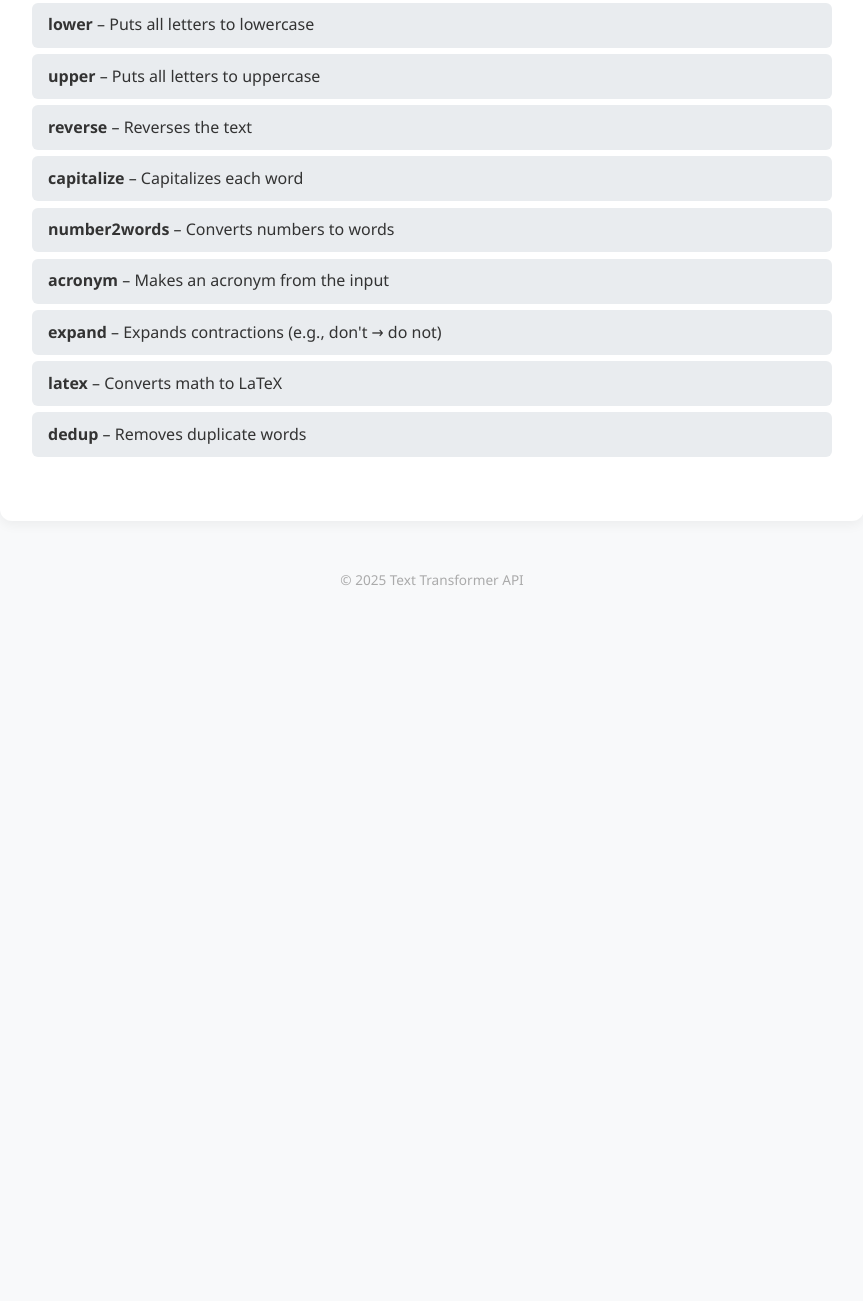
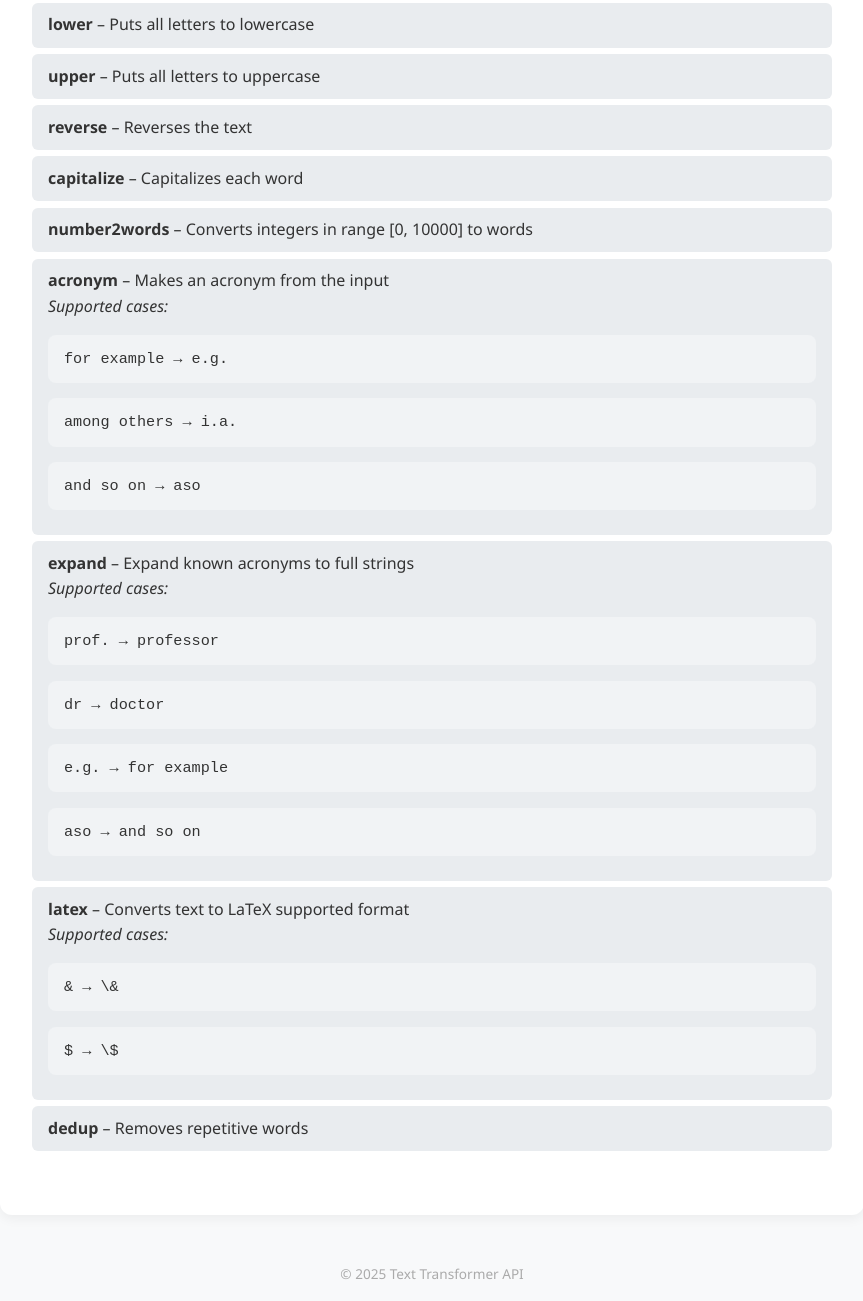
Before and after one commit to gc79mh/text-transformer, a plain HTML site: page src/main/resources/static/index.html in a window 1280 px wide. Shown: the part 918-2219 px from the top of the page, without its empty margins (208-1071 px from the left). Before the commit the page ends 1525 px from the top, so only its background shows below. Drawn offline with Linux system fonts and the light colour scheme.

Commit message:
Update page

```diff
--- a/src/main/resources/static/index.html
+++ b/src/main/resources/static/index.html
@@ -7,7 +7,7 @@
 <body>
 
     <header>
-    Welcome to the Text Transformer API
+        Welcome to the Text Transformer API
     </header>
 
     <main>
@@ -21,7 +21,7 @@
         <pre>{
     "text": "YOUR_TEXT",
     "actions": [ "YOUR_ACTION_1", "YOUR_ACTION_2" ]
-    }</pre>
+}</pre>
     </section>
 
     <section>
@@ -30,7 +30,7 @@
     "text": "YOUR_TEXT",
     "actions": [ "YOUR_ACTION_1", "YOUR_ACTION_2" ],
     "result": "YOUR_TEXT_AFTER_TRANSFORMATION"
-    }</pre>
+ }</pre>
     </section>
 
     <section>
@@ -40,11 +40,36 @@
         <li><strong>upper</strong> – Puts all letters to uppercase</li>
         <li><strong>reverse</strong> – Reverses the text</li>
         <li><strong>capitalize</strong> – Capitalizes each word</li>
-        <li><strong>number2words</strong> – Converts numbers to words</li>
-        <li><strong>acronym</strong> – Makes an acronym from the input</li>
-        <li><strong>expand</strong> – Expands contractions (e.g., don't → do not)</li>
-        <li><strong>latex</strong> – Converts math to LaTeX</li>
-        <li><strong>dedup</strong> – Removes duplicate words</li>
+        <li><strong>number2words</strong> – Converts integers in range [0, 10000] to words</li>
+        <li>
+            <strong>acronym</strong> – Makes an acronym from the input <br>
+            <em>Supported cases:</em>
+            <ul>
+                <pre>for example → e.g. </pre>
+                <pre>among others → i.a. </pre>
+                <pre>and so on → aso </pre>
+            </ul>
+        </li>
+        <li>
+            <strong>expand</strong> – Expand known acronyms to full strings <br>
+            <em>Supported cases:</em>
+            <ul>
+                <pre>prof. → professor</pre>
+                <pre>dr → doctor</pre>
+                <pre>e.g. → for example</pre>
+                <pre>aso → and so on</pre>
+            </ul>
+        </li>
+        <li>
+            <strong>latex</strong> – Converts text to LaTeX supported format <br>
+            <em>Supported cases:</em>
+            <ul>
+                <pre>& → \&</pre>
+                <pre>$ → \$</pre>
+            </ul>
+        </li>
+        <li><strong>dedup</strong> – Removes repetitive words</li>
+
         </ul>
     </section>
     </main>
```
